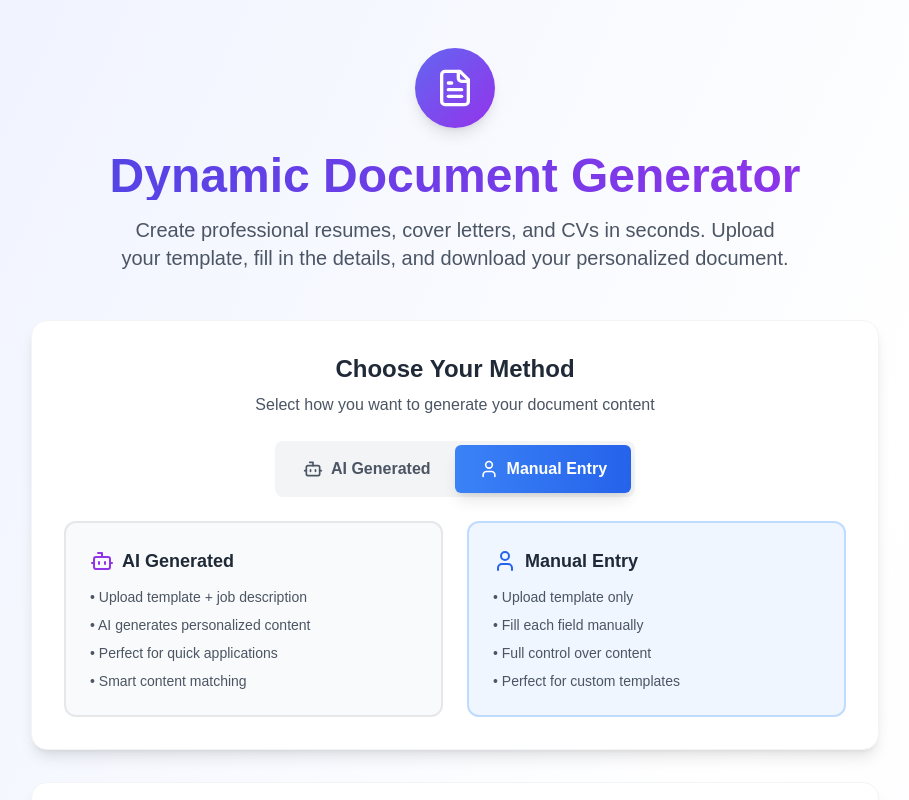
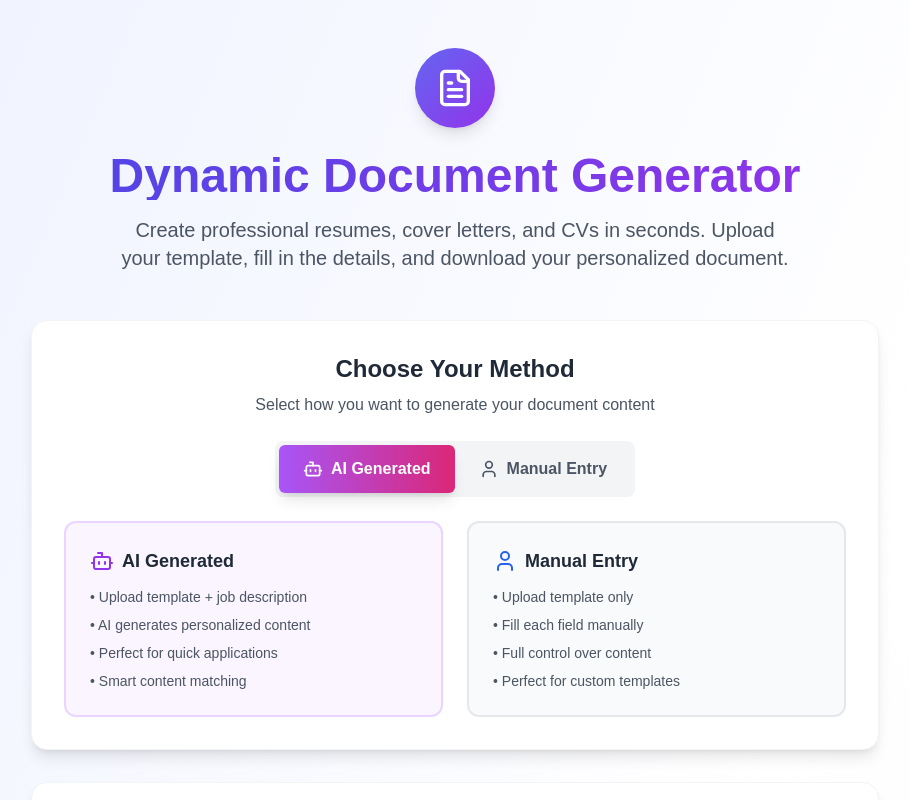
Before and after one commit to MubeenShaikh123/e_learning, a Next.js app: page /cv in a window 1280 px wide. Shown: the top 800 px of the page, without its empty margins (185-1094 px from the left). Built offline with nearby package versions, Linux system fonts and the light colour scheme; no server answers; sample sign-in values are in the browser's storage.

Commit message:
set ai mode as default

```diff
--- a/src/app/(user-group)/cv/page.js
+++ b/src/app/(user-group)/cv/page.js
@@ -10,7 +10,7 @@ const UploadForm = dynamic(() => import("../../../components/CV/UploadForm"), {
 });
 
 export default function CVPage() {
-  const [activeMode, setActiveMode] = useState('manual'); // 'ai' or 'manual'
+  const [activeMode, setActiveMode] = useState('ai'); // 'ai' or 'manual'
 
   return (
     <div className="min-h-screen bg-gradient-to-br from-indigo-50 via-white to-purple-50">
```
